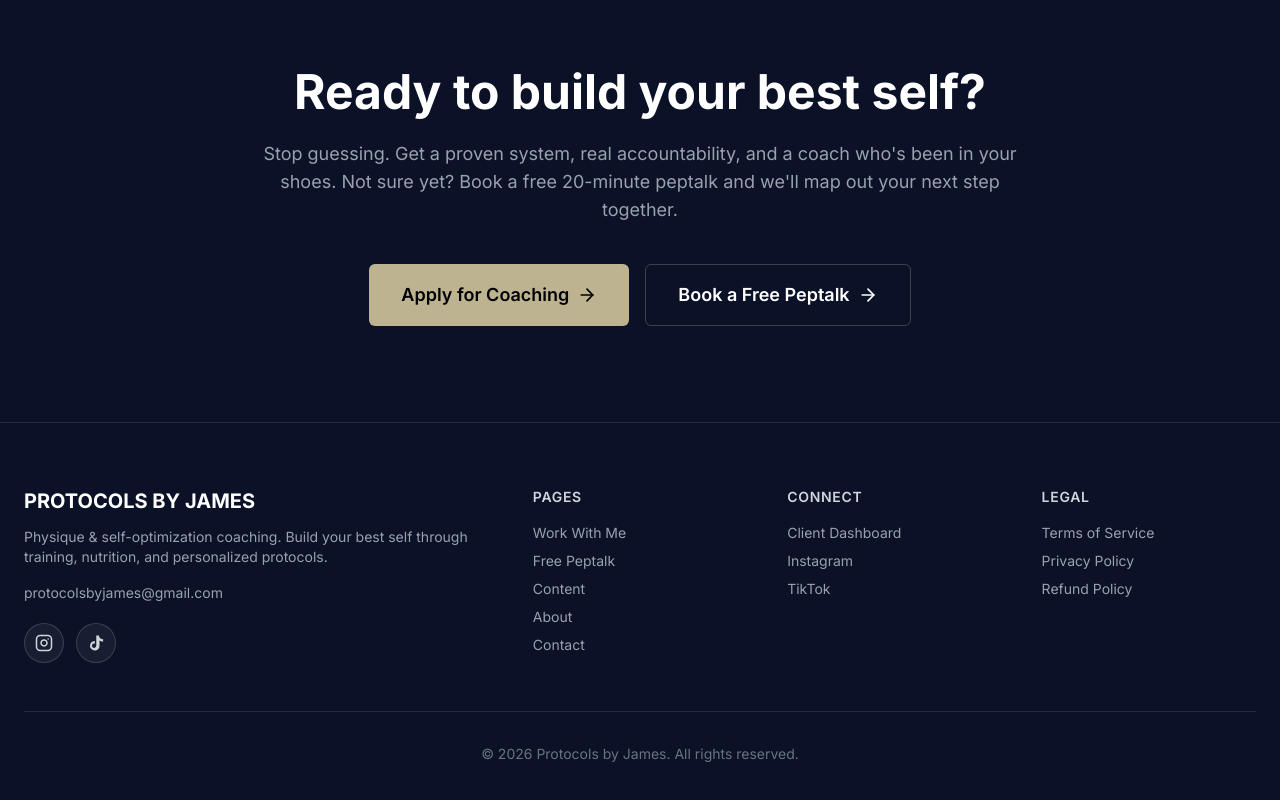
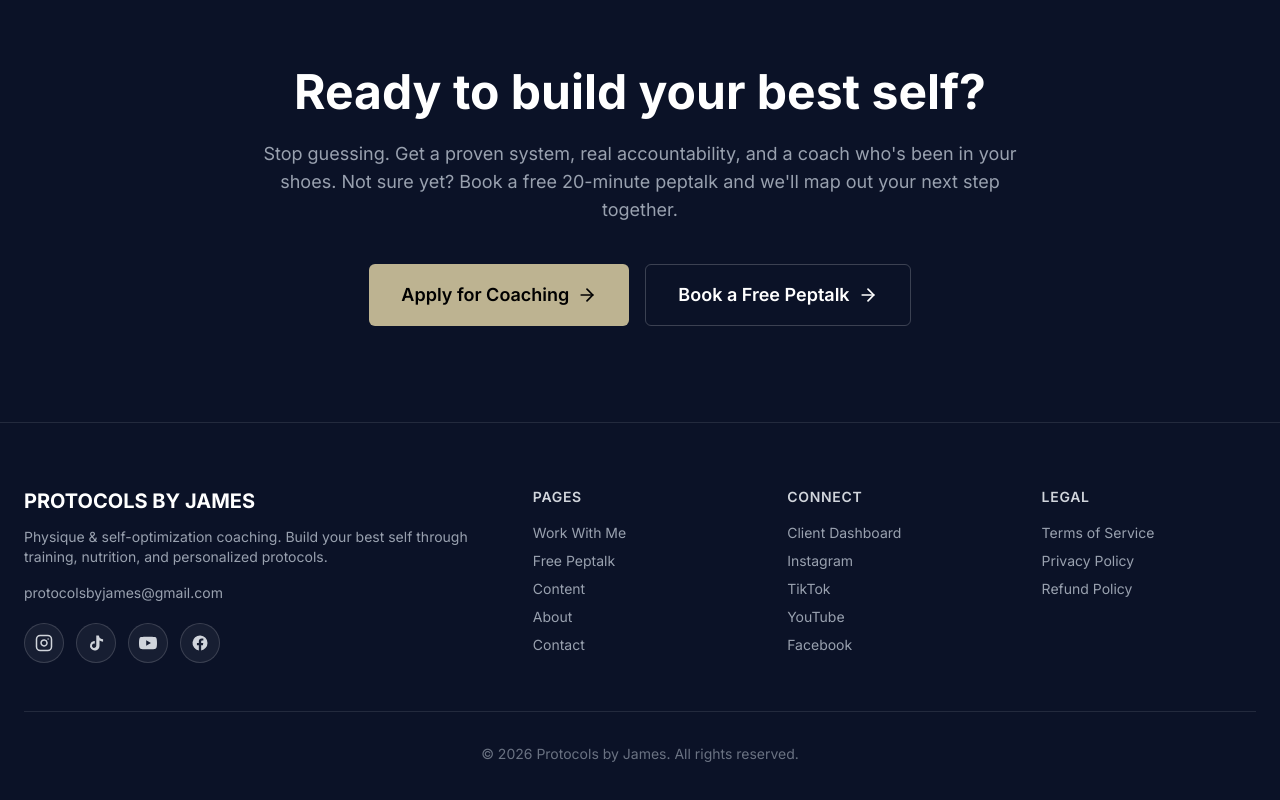
Before and after one commit to protocolsbyjames/protocols-by-james-website, a Next.js app: page / in a window 1280 px wide. Shown: the part 3261-4061 px from the top of the page. Built offline with nearby package versions, Linux system fonts and the light colour scheme.

Commit message:
footer: add YouTube + Facebook links and icon buttons

```diff
--- a/src/components/Footer.tsx
+++ b/src/components/Footer.tsx
@@ -1,6 +1,6 @@
 import Link from "next/link";
 
-// lucide-react doesn't ship Instagram or TikTok marks, so inline the SVGs.
+// lucide-react doesn't ship brand marks, so inline the SVGs.
 function InstagramIcon({ size = 18 }: { size?: number }) {
   return (
     <svg
@@ -18,6 +18,36 @@ function InstagramIcon({ size = 18 }: { size?: number }) {
       <rect x="2" y="2" width="20" height="20" rx="5" ry="5" />
       <path d="M16 11.37A4 4 0 1 1 12.63 8 4 4 0 0 1 16 11.37Z" />
       <line x1="17.5" y1="6.5" x2="17.51" y2="6.5" />
+    </svg>
+  );
+}
+
+function YouTubeIcon({ size = 18 }: { size?: number }) {
+  return (
+    <svg
+      xmlns="http://www.w3.org/2000/svg"
+      viewBox="0 0 24 24"
+      width={size}
+      height={size}
+      fill="currentColor"
+      aria-hidden="true"
+    >
+      <path d="M23.5 6.2a3 3 0 0 0-2.1-2.1C19.5 3.6 12 3.6 12 3.6s-7.5 0-9.4.5A3 3 0 0 0 .5 6.2C0 8.1 0 12 0 12s0 3.9.5 5.8a3 3 0 0 0 2.1 2.1c1.9.5 9.4.5 9.4.5s7.5 0 9.4-.5a3 3 0 0 0 2.1-2.1c.5-1.9.5-5.8.5-5.8s0-3.9-.5-5.8ZM9.6 15.6V8.4l6.3 3.6-6.3 3.6Z" />
+    </svg>
+  );
+}
+
+function FacebookIcon({ size = 18 }: { size?: number }) {
+  return (
+    <svg
+      xmlns="http://www.w3.org/2000/svg"
+      viewBox="0 0 24 24"
+      width={size}
+      height={size}
+      fill="currentColor"
+      aria-hidden="true"
+    >
+      <path d="M22 12a10 10 0 1 0-11.56 9.88v-6.99H7.9V12h2.54V9.8c0-2.51 1.49-3.89 3.77-3.89 1.1 0 2.24.2 2.24.2v2.46h-1.26c-1.24 0-1.63.77-1.63 1.56V12h2.77l-.44 2.89h-2.33v6.99A10 10 0 0 0 22 12Z" />
     </svg>
   );
 }
@@ -47,6 +77,16 @@ const socials = [
     href: "https://tiktok.com/@protocolsbyjames",
     label: "TikTok",
     icon: <TikTokIcon size={18} />,
+  },
+  {
+    href: "https://youtube.com/@ProtocolsByJames",
+    label: "YouTube",
+    icon: <YouTubeIcon size={18} />,
+  },
+  {
+    href: "https://www.facebook.com/profile.php?id=61573290748342",
+    label: "Facebook",
+    icon: <FacebookIcon size={18} />,
   },
 ];
 
@@ -119,6 +159,22 @@ export default function Footer() {
               >
                 TikTok
               </a>
+              <a
+                href="https://youtube.com/@ProtocolsByJames"
+                target="_blank"
+                rel="noopener noreferrer"
+                className="block text-sm text-gray-400 hover:text-white transition-colors"
+              >
+                YouTube
+              </a>
+              <a
+                href="https://www.facebook.com/profile.php?id=61573290748342"
+                target="_blank"
+                rel="noopener noreferrer"
+                className="block text-sm text-gray-400 hover:text-white transition-colors"
+              >
+                Facebook
+              </a>
             </div>
           </div>
 
```
